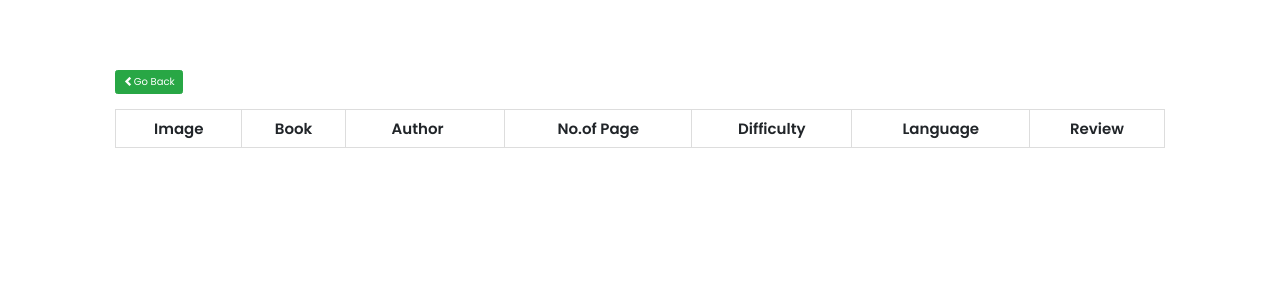
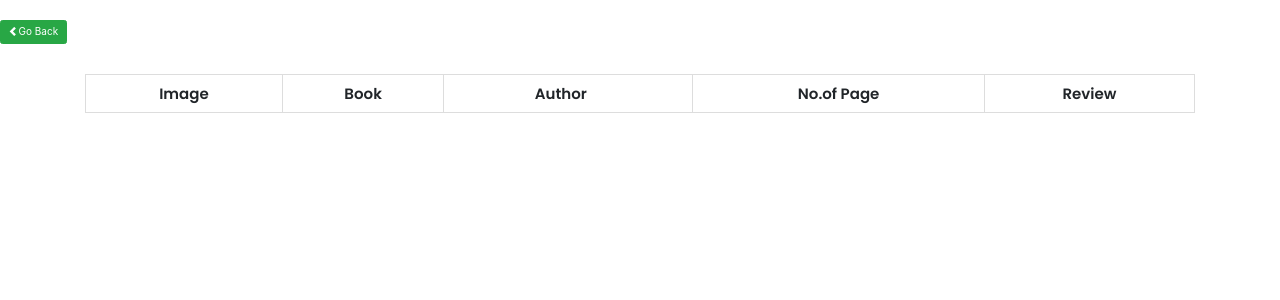
Before and after one commit to SarathAdhi/Book_recomendation_website, a PHP site: page /genreview.php?id1=1 in a window 1280 px wide. Shown: the part 118-418 px from the top of the page. Run offline with PHP 8.4, Linux system fonts and the light colour scheme; data that the repository does not hold is empty; some libraries are stand-ins or nearby versions.

Commit message:
Update genreview.php

```diff
--- a/genreview.php
+++ b/genreview.php
@@ -12,13 +12,25 @@
 	<link rel="stylesheet" href="https://maxcdn.bootstrapcdn.com/bootstrap/4.5.2/css/bootstrap.min.css">
   <script src="https://ajax.googleapis.com/ajax/libs/jquery/3.5.1/jquery.min.js"></script>
   <script src="https://maxcdn.bootstrapcdn.com/bootstrap/4.5.2/js/bootstrap.min.js"></script>
+
+  <style type="text/css">
+  	.container
+  	{
+  		width: 100%;
+  		height: 100%;
+  		position: relative;
+  		justify-content: center;
+  		text-align: center;
+  	}
+
+  </style>
+
 </head>
-<section>
 <body>
-		<?php
+	<button onclick='goBack()' class='btn btn-success' ><span class='glyphicon glyphicon-chevron-left'></span>Go Back</button>
+	<div class="container">
 
-			echo "<button onclick='goBack()' class='btn btn-success'><span class='glyphicon glyphicon-chevron-left'></span>Go Back</button>";
-			?>
+
 			<script>
 		  function goBack() {
 		    window.history.back();
@@ -35,8 +47,6 @@
 					echo "<th>"; echo "Book";  echo "</th>";
 					echo "<th>"; echo "Author", "&emsp;";  echo "</th>";
 					echo "<th>"; echo "No.of Page";  echo "</th>";
-					echo "<th>"; echo "Difficulty";  echo "</th>";
-					echo "<th>"; echo "Language";  echo "</th>";
 					echo "<th>"; echo "Review";  echo "</th>";
 				echo "</tr>";
 
@@ -57,7 +67,6 @@
 					echo "<td>"; echo $row['author']; echo "</td>";
 					echo "<td>"; echo $row['nop']; echo "</td>";
 					echo "<td>"; echo $row['diff']; echo "</td>";
-					echo "<td>"; echo $row['lang']; echo "</td>";
 					echo "<td>";
 					echo '<a href="review.php?id='.$row['bid'].'" class="fa fa-star" style="text-decoration: none; font-size: 20px; color: green;"></a><br>';
 					echo $row['review'];
@@ -77,6 +86,6 @@
 			echo "</table>";
 
 		?>
-</section>
+</div>
 </body>
 </html>
```
